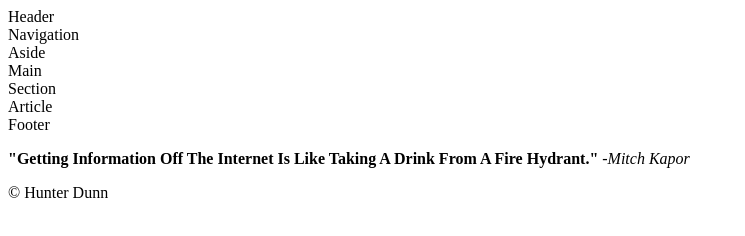
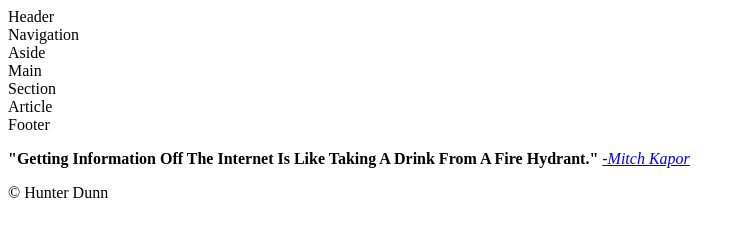
Before and after one commit to cheeta2007/HTML-LEARNING, a plain HTML site: page Childpages/childpagestemplate.html in a window 1280 px wide. Shown: the whole page, without its empty margins (0-745 px from the left). Drawn offline with Linux system fonts and the light colour scheme.

Commit message:
Update childpagestemplate.html

```diff
--- a/Childpages/childpagestemplate.html
+++ b/Childpages/childpagestemplate.html
@@ -40,7 +40,13 @@
             <!-- Date Accessed 20220919 -->
         </Blockquote>
         <p><strong>"Getting Information Off The Internet Is Like Taking A Drink From A Fire Hydrant."
-        </strong> <em>-Mitch Kapor</em> </p>
+        </strong>
+        <em>
+            <a href="https://www.brainyquote.com/quotes/mitch_kapor_163583>" target=_blank>
+                -Mitch Kapor
+            </a>
+        </em>
+    </p>
         <p>&copy Hunter Dunn</p>
     </footer>
     </html>
```
